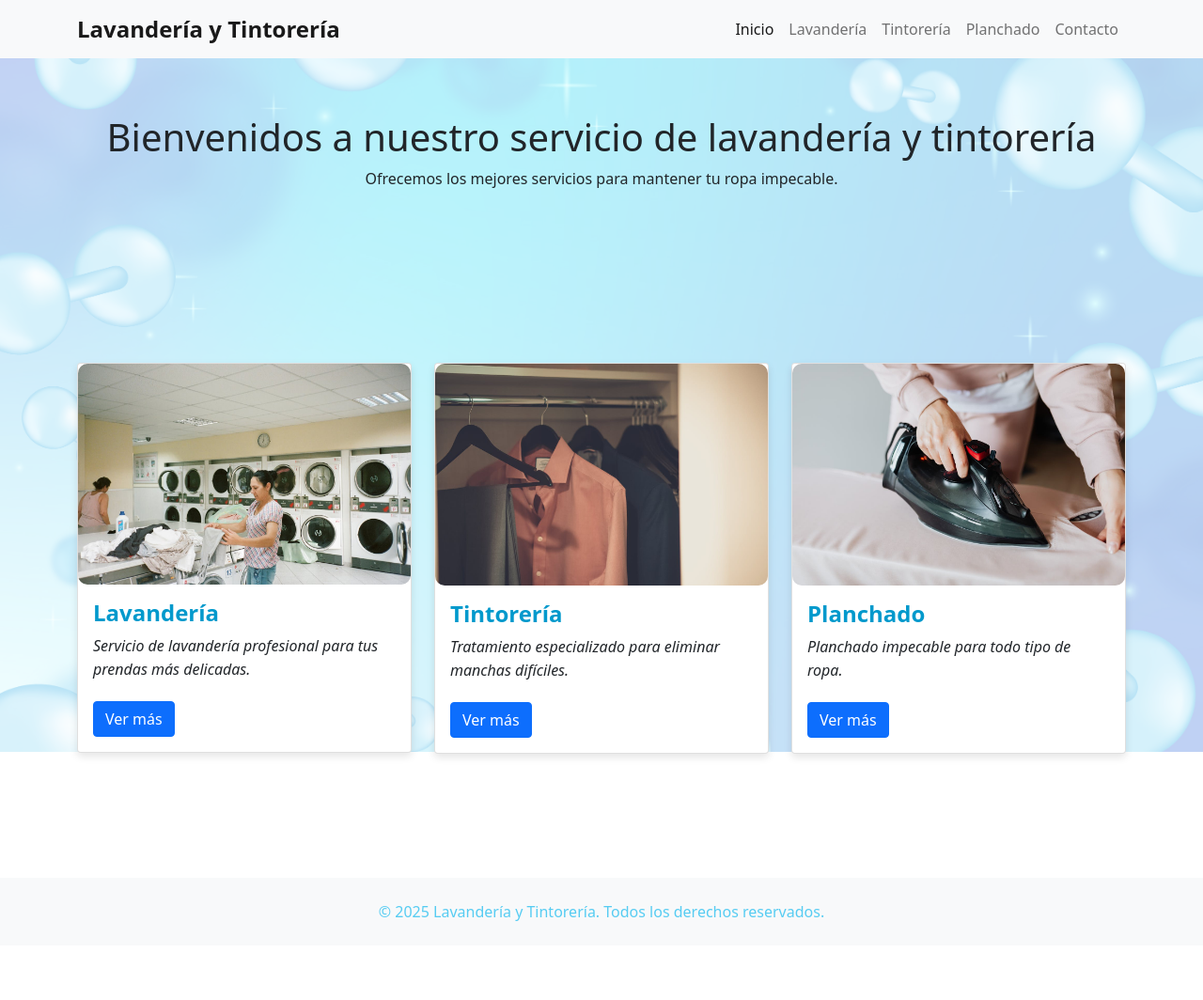
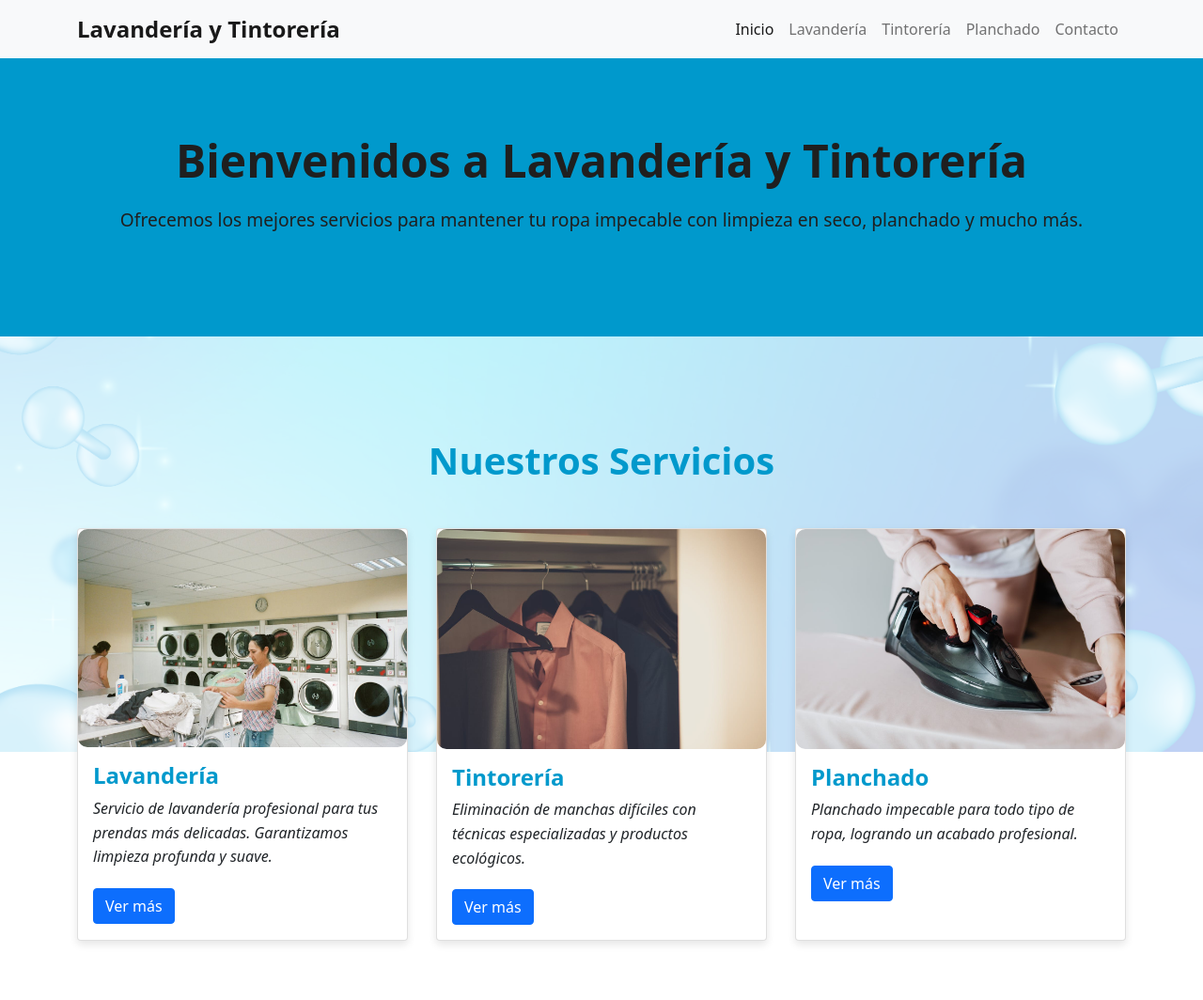
Before and after one commit to solCuevas/Pre-entrega, a plain HTML site: page index.html in a window 1280 px wide. Shown: the top 1064 px of the page at 94% size. Before the commit the page ends 1006 px from the top, so only its background shows below. Drawn offline with nearby package versions, Linux system fonts and the light colour scheme.

Commit message:
guardando cambios

```diff
--- a/index.html
+++ b/index.html
@@ -1,14 +1,24 @@
-
 <!DOCTYPE html>
-<html lang="en">
+<html lang="es">
 <head>
 <meta charset="UTF-8">
 <meta name="viewport" content="width=device-width, initial-scale=1.0">
-    <title>Lavanderia Y Tintoreria</title>
+<meta name="description" content="Lavandería y Tintorería profesional. Servicios de lavado, planchado y eliminación de manchas difíciles. Recogida y entrega a domicilio.">
+<meta name="keywords" content="lavandería, tintorería, planchado, limpieza en seco, servicio a domicilio, eliminación de manchas">
+<meta name="author" content="Lavandería y Tintorería">
+<meta property="og:title" content="Lavandería y Tintorería">
+<meta property="og:description" content="Tu lavandería de confianza con servicios de lavado, planchado y tintorería.">
+<meta property="og:image" content="url-de-tu-imagen.jpg">
+<meta property="og:url" content="https://www.tusitio.com">
+<title>Lavandería y Tintorería | Servicio Profesional</title>
 <link rel="stylesheet" href="./assets/css/style.css">
 <link href="https://cdn.jsdelivr.net/npm/bootstrap@5.1.3/dist/css/bootstrap.min.css" rel="stylesheet">
+<!-- Favicon para mejorar la visibilidad en el navegador -->
+<link rel="icon" href="./assets/img/favicon.ico" type="image/x-icon">
 </head>
 <body>
+
+<!-- Barra de Navegación -->
 <nav class="navbar navbar-expand-lg navbar-light bg-light">
     <div class="container">
       <a class="navbar-brand" href="#">Lavandería y Tintorería</a>
@@ -17,69 +27,56 @@
       </button>
       <div class="collapse navbar-collapse" id="navbarNav">
         <ul class="navbar-nav ms-auto">
-                    <li class="nav-item">
-                        <a class="nav-link active" href="./index.html">Inicio</a>
-                    </li>
-                    <li class="nav-item">
-                        <a class="nav-link" href="./pages/lavanderia.html">Lavandería</a>
-                    </li>
-                    <li class="nav-item">
-                        <a class="nav-link" href="./pages/tintoreria.html">Tintorería</a>
-                    </li>
-                    <li class="nav-item">
-                        <a class="nav-link" href="./pages/planchado.html">Planchado</a>
-                    </li>
-                    <li class="nav-item">
-                        <a class="nav-link" href="./pages/contacto.html">Contacto</a>
-                    </li>
+          <li class="nav-item"><a class="nav-link active" href="./index.html">Inicio</a></li>
+          <li class="nav-item"><a class="nav-link" href="./pages/lavanderia.html">Lavandería</a></li>
+          <li class="nav-item"><a class="nav-link" href="./pages/tintoreria.html">Tintorería</a></li>
+          <li class="nav-item"><a class="nav-link" href="./pages/planchado.html">Planchado</a></li>
+          <li class="nav-item"><a class="nav-link" href="./pages/contacto.html">Contacto</a></li>
         </ul>
       </div>
     </div>
   </nav>
+  <!-- Header -->
+  <header class="hero text-center">
+    <div class="container">
+      <h1>Bienvenidos a Lavandería y Tintorería</h1>
+      <p>Ofrecemos los mejores servicios para mantener tu ropa impecable con limpieza en seco, planchado y mucho más.</p>
+    </div>
+  </header>
 
-    <!-- Hero Section -->
-    <section class="hero text-center">
-        <div class="container">
-            <h1>Bienvenidos a nuestro servicio de lavandería y tintorería</h1>
-            <p>Ofrecemos los mejores servicios para mantener tu ropa impecable.</p>
-        </div>
-    </section>
-
-    <!-- Servicios -->
+  <!-- Main Section -->
+  <main>
+    <!-- Sección de Servicios -->
     <section class="container my-5">
-        <div class="row">
-            <div class="col-md-4 mb-4">
+      <h2 class="text-center mb-5">Nuestros Servicios</h2>
+      <div class="services-grid">
         <div class="card service-card">
-                    <img src="./assets/img/pexels-myatezhny39-2927523.jpg" class="card-img-top" alt="Lavandería">
+          <img src="./assets/img/pexels-myatezhny39-2927523.jpg" class="card-img-top" alt="Servicio de lavandería profesional">
           <div class="card-body">
             <h5 class="card-title">Lavandería</h5>
-                        <p class="card-text">Servicio de lavandería profesional para tus prendas más delicadas.</p>
+            <p class="card-text">Servicio de lavandería profesional para tus prendas más delicadas. Garantizamos limpieza profunda y suave.</p>
             <a href="./pages/lavanderia.html" class="btn btn-primary">Ver más</a>
           </div>
         </div>
-            </div>
-            <div class="col-md-4 mb-4">
         <div class="card service-card">
-                    <img src="./assets/img/pexels-thatguycraig000-1682699 (1).jpg" class="card-img-top" alt="Tintorería">
+          <img src="./assets/img/pexels-thatguycraig000-1682699 (1).jpg" class="card-img-top" alt="Servicio de tintorería">
           <div class="card-body">
             <h5 class="card-title">Tintorería</h5>
-                        <p class="card-text">Tratamiento especializado para eliminar manchas difíciles.</p>
+            <p class="card-text">Eliminación de manchas difíciles con técnicas especializadas y productos ecológicos.</p>
             <a href="./pages/tintoreria.html" class="btn btn-primary">Ver más</a>
           </div>
         </div>
-            </div>
-            <div class="col-md-4 mb-4">
         <div class="card service-card">
-                    <img src="./assets/img/pexels-karolina-grabowska-5202929.jpg" class="card-img-top" alt="Planchado">
+          <img src="./assets/img/pexels-karolina-grabowska-5202929.jpg" class="card-img-top" alt="Servicio de planchado">
           <div class="card-body">
             <h5 class="card-title">Planchado</h5>
-                        <p class="card-text">Planchado impecable para todo tipo de ropa.</p>
+            <p class="card-text">Planchado impecable para todo tipo de ropa, logrando un acabado profesional.</p>
             <a href="./pages/planchado.html" class="btn btn-primary">Ver más</a>
           </div>
         </div>
       </div>
-        </div>
     </section>
+  </main>
 
   <!-- Footer -->
   <footer class="bg-light py-4">
@@ -91,3 +88,4 @@
   <!-- Bootstrap JS -->
   <script src="https://cdn.jsdelivr.net/npm/bootstrap@5.1.3/dist/js/bootstrap.bundle.min.js"></script>
 </body>
+</html>
--- a/scss/base/_generales.scss
+++ b/scss/base/_generales.scss
@@ -1,4 +1,3 @@
-
 *{ padding:o;
 
     margin: 0;
```
Also changed, not shown: pages/tintoreria.html (+1 -2 lines), assets/css/style.css, scss/components/_footer.scss (line endings or trailing spaces), scss/style.scss (line endings or trailing spaces), 1 other file. Lines whose indentation alone changed are shown as unchanged.
